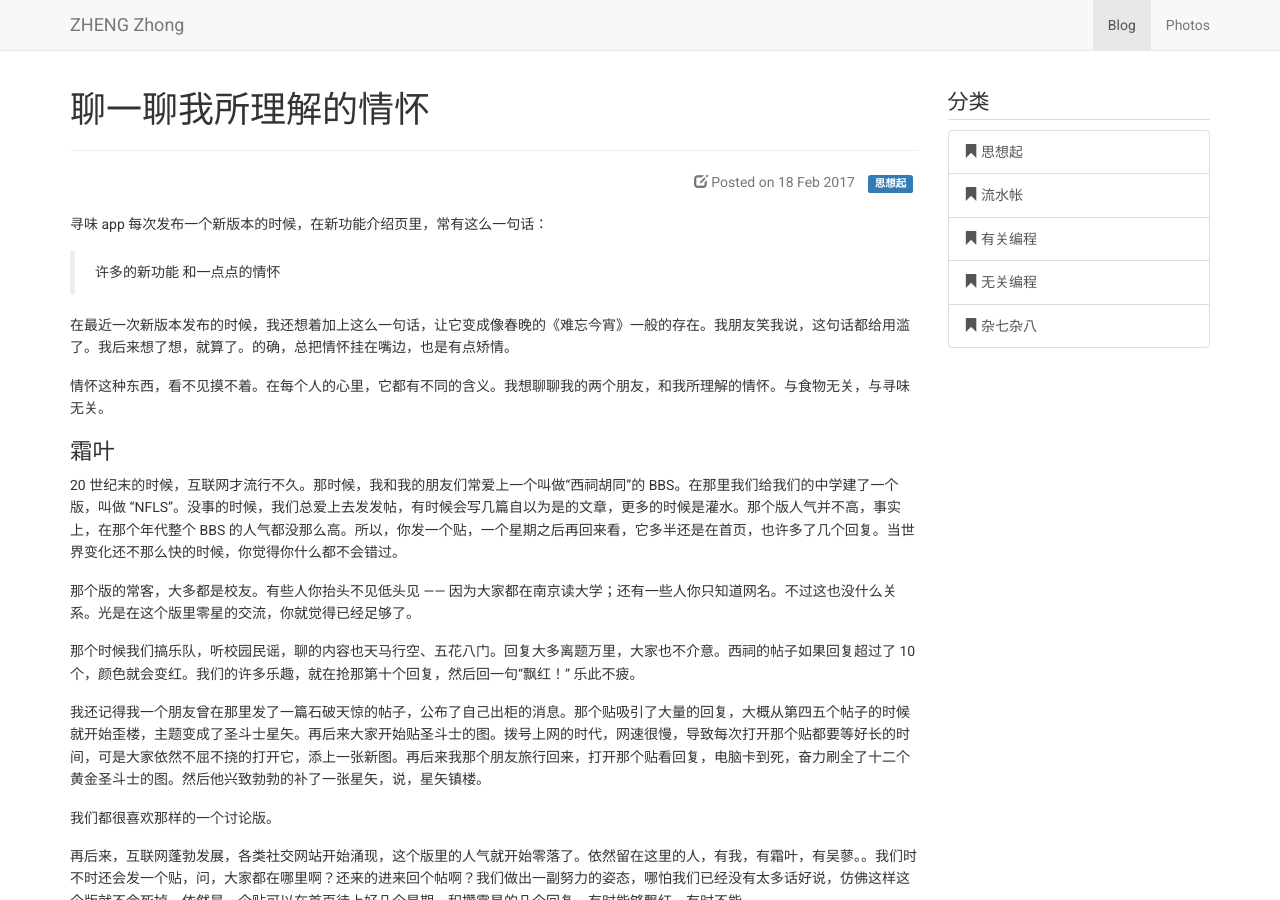
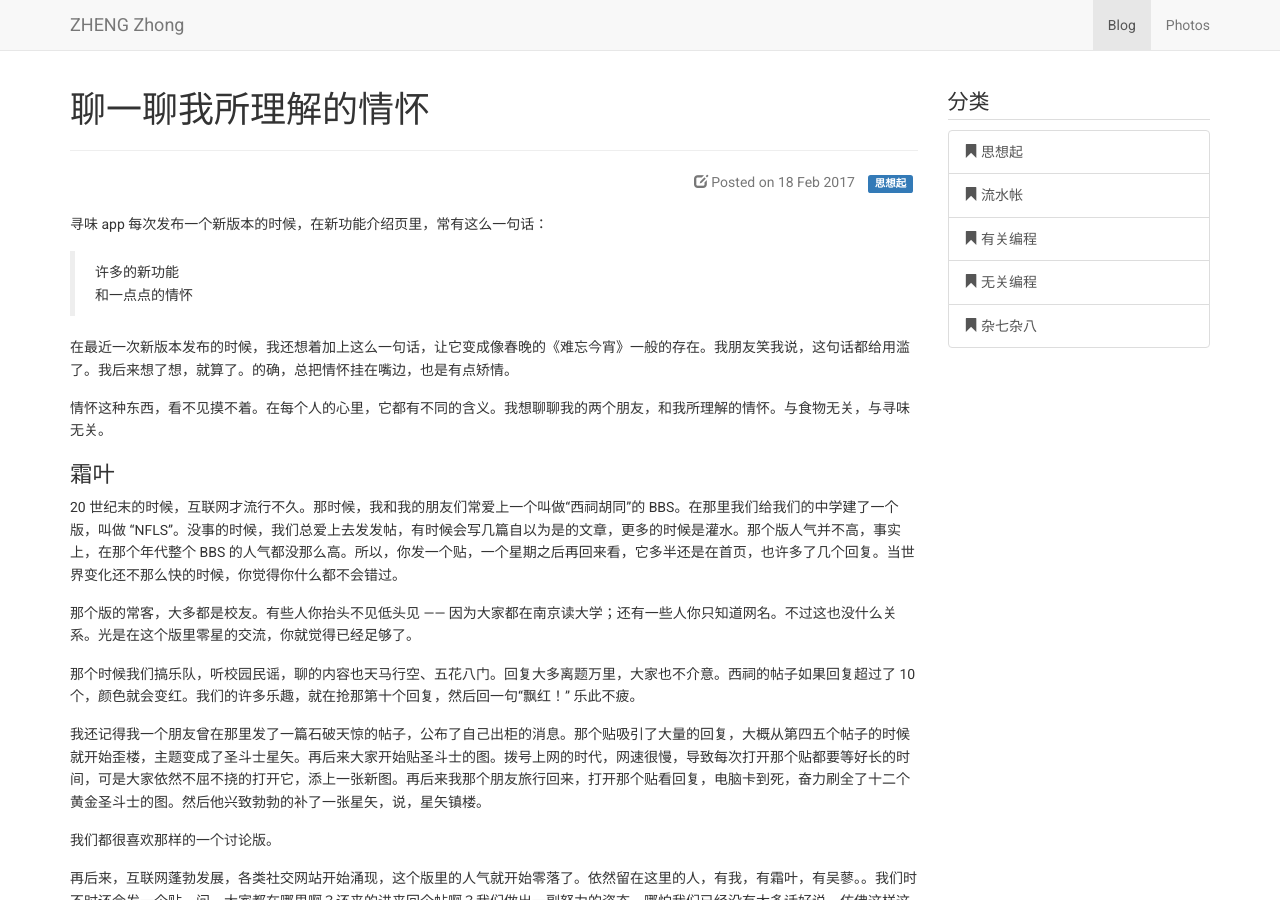
Before and after one commit to zhengzhong/zhengzhong.github.io, a Jekyll site: the page built from _posts/2017-02-18-qinghuai.md, in a window 1280 px wide and 900 px high. Built offline with Jekyll 4.4.1, drawn with Linux system fonts in a browser that asks for light colours; nearby versions of some CDN libraries.

Commit message:
Added line breaks.

```diff
--- a/_posts/2017-02-18-qinghuai.md
+++ b/_posts/2017-02-18-qinghuai.md
@@ -6,8 +6,8 @@ categories: ['thoughts']
 
 寻味 app 每次发布一个新版本的时候，在新功能介绍页里，常有这么一句话：
 
-> 许多的新功能
-> 和一点点的情怀
+> 许多的新功能 <br/>
+> 和一点点的情怀 <br/>
 
 在最近一次新版本发布的时候，我还想着加上这么一句话，让它变成像春晚的《难忘今宵》一般的存在。我朋友笑我说，这句话都给用滥了。我后来想了想，就算了。的确，总把情怀挂在嘴边，也是有点矫情。
 
```
